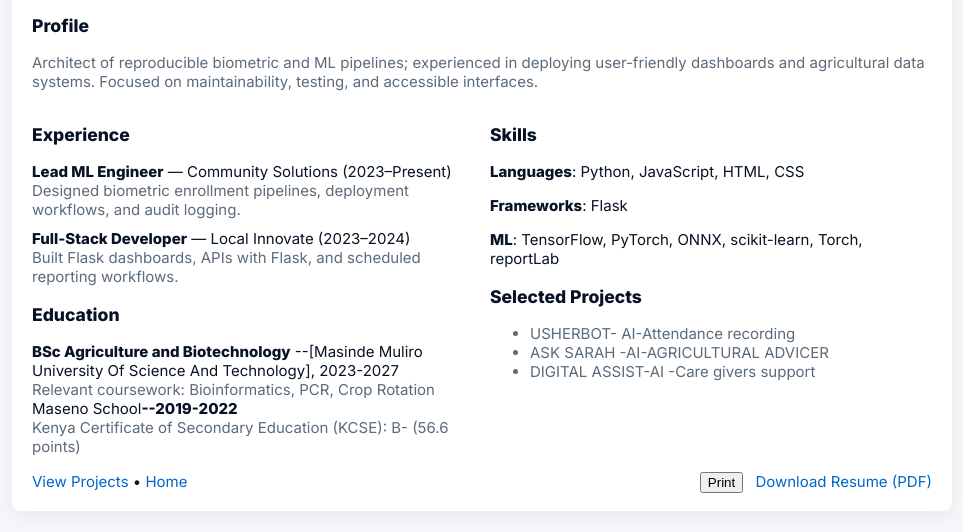
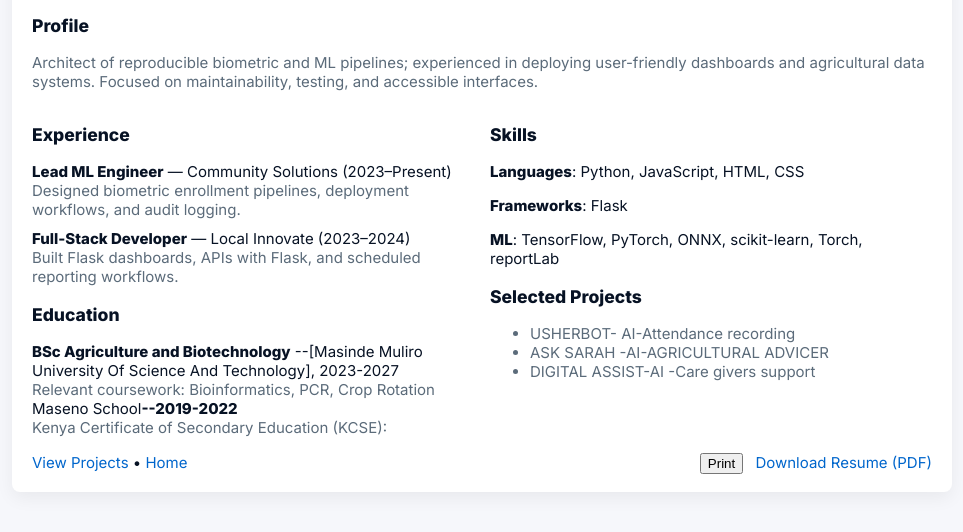
Before and after one commit to delstarford123/Delstarford-personal-portofolio, a plain HTML site: page resume.html in a window 1280 px wide. Shown: the part 114-646 px from the top of the page, without its empty margins (158-1121 px from the left). Drawn offline with Linux system fonts and the light colour scheme.

Commit message:
Add files via upload

```diff
--- a/resume.html
+++ b/resume.html
@@ -60,7 +60,7 @@
           <div><strong>BSc Agriculture and Biotechnology</strong> --[Masinde Muliro University Of Science And Technology], 2023-2027</div>
           <div class="muted">Relevant coursework: Bioinformatics, PCR, Crop Rotation</div>
            <div>Maseno School<strong>--2019-2022</strong></div>
-              <div class="muted">Kenya Certificate of Secondary Education (KCSE): B- (56.6 points)</div>
+              <div class="muted">Kenya Certificate of Secondary Education (KCSE):</div>
         </section>
       </div>
 
```
